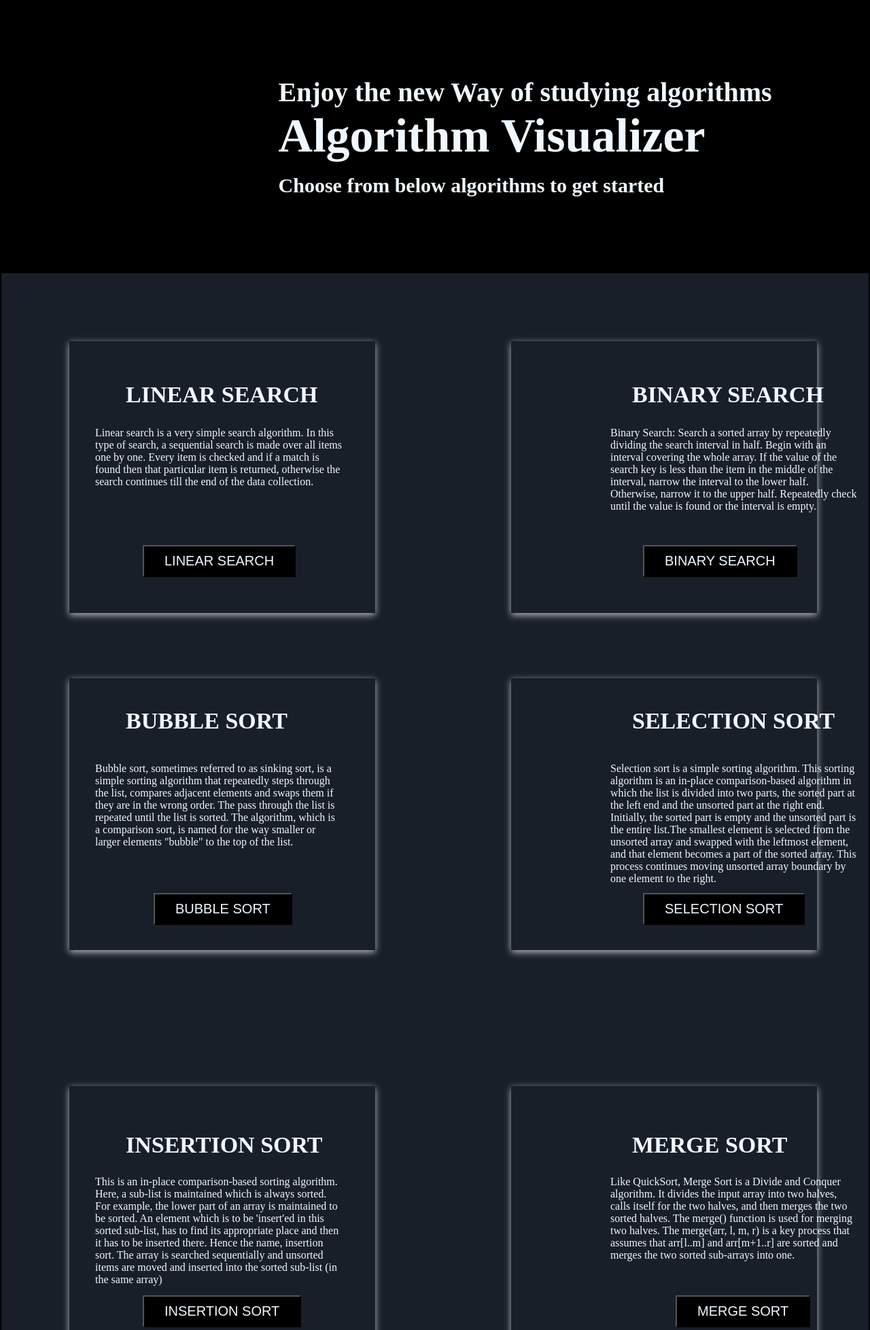
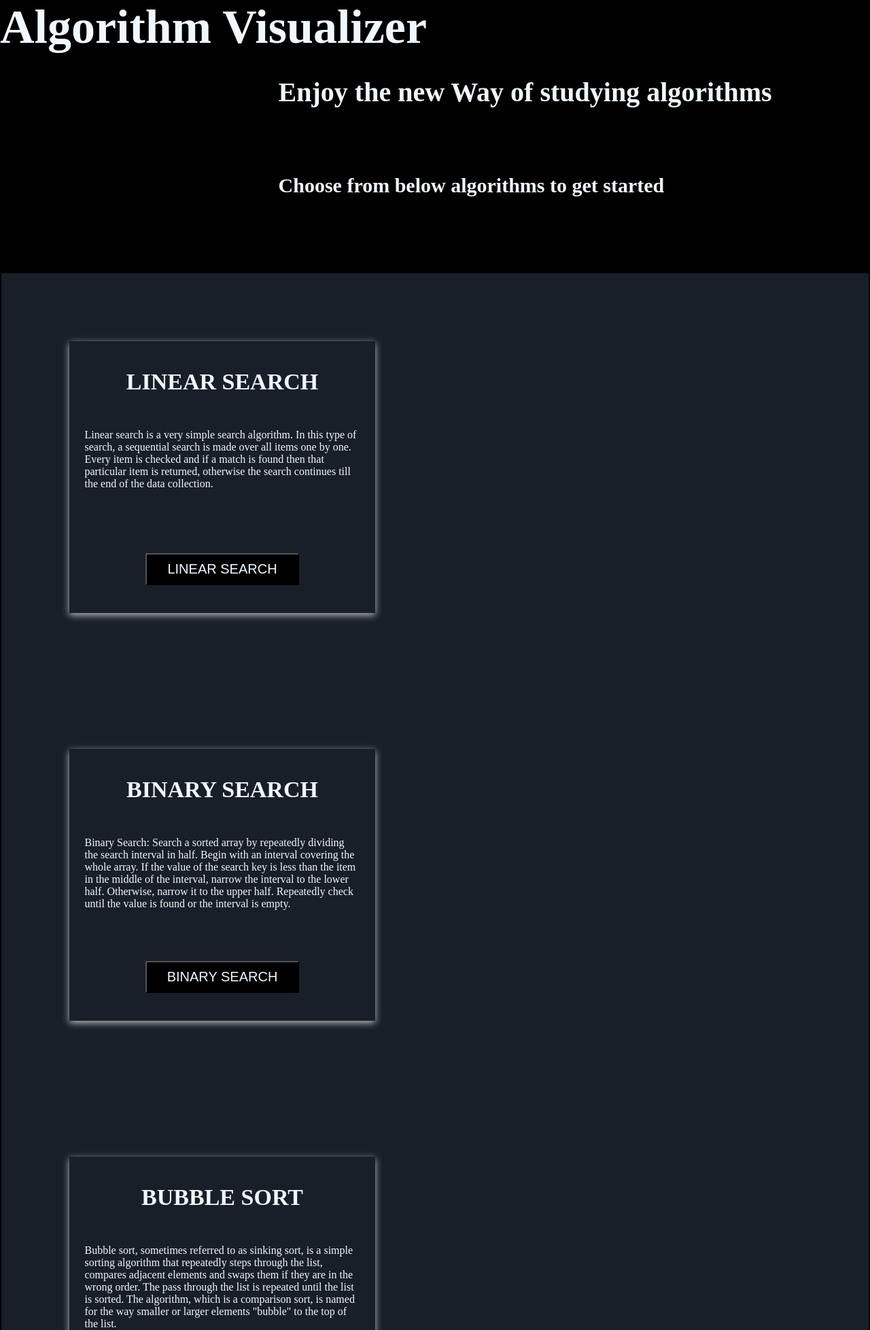
Before and after one commit to 7sakshi7/AlgorithmVisualizer-App, a PHP site: page / in a window 1280 px wide. Shown: the top 1957 px of the page at 68% size. Run offline with PHP 8.4, Linux system fonts and the light colour scheme.

Commit message:
Update style.css

```diff
--- a/style.css
+++ b/style.css
@@ -4,18 +4,12 @@
     box-sizing: border-box;
 }
 header{
-    top: 0;
-    left: 0;
-    position: absolute;
     height: 25rem;
     color: aliceblue;
     width: 100%;
     background-color: black;
 }
 h1{
-    position: absolute;
-    left: 32%;
-    top: 10rem;
     font-size: 70px;
 }
 h2{
@@ -32,11 +26,7 @@ h3{
 }
 .btn{
     color: antiquewhite;
-    /* color: black; */
     padding: 10px 30px;
-    position: absolute;
-    top: 25rem;
-    left: 13rem;
     background: black;
     font-size: 20px;
 }
@@ -47,152 +37,29 @@ h3{
 
 section{
     background: #181f29;
-    /* height: 100rem; */
     top: 25rem;
     border: 2px solid black;
-    display: grid;
-    grid-template-rows: 496px;
     width: 100%;
-    position: absolute;
-    grid-template-columns: 1fr 1fr;
+    display: flex;
+    flex-wrap: wrap;
 }
 .algo-box{
-    /* border: 2px solid rgb(15, 15, 15); */
+    display: flex;
     height: 400px;
     width: 450px;
     margin: 100px;
     grid-row-gap: 50px;
-    box-shadow: 0px 3px 10px rgb(255 255 255 / 70%)
-    /* box-shadow: -4px 8px 20px -6px rgb(255 255 255 / 70%) */
+    box-shadow: 0px 3px 10px rgb(255 255 255 / 70%);
+    justify-content: center;
+    align-items: center;
+    flex-direction: column;
 }
  .algo-box h1{
-    left: 183px;
     color: aliceblue;
     font-size: 34px;
 }
-.desc{
+.algo-box .desc{
     color: aliceblue;
-    width: 363px;
+    width: 90%;
     height: 133px;
-    /* border: 2px solid white; */
-    top: 226px;
-    left: 138px;
 }
-
-/* binary search  */
-#binary-search h1{
-    left: 58rem;
-    position: absolute;
-}
-#binary-search .desc{
-    position: absolute;
-    left: 56rem;
-}
-.bsearch{
-    left: 59rem;
-}
-
-/* linear search  */
-#ls h1{
-    position: absolute;
-}
-#ls .desc{
-    position: absolute;
-}
-
-/* bubble sort */
-#bs h1{
-    top: 40rem;
-    position: absolute;
-}
-#bs .desc{
-    top: 45rem;
-    position: absolute;
-}
-.bsort{
-    top: 57rem;
-    left: 14rem;
-}
-
-/* selection sort */
-#ss h1{
-    top: 40rem;
-    position: absolute;
-    left: 58rem;
-}
-#ss .desc{
-    top: 45rem;
-    position: absolute;
-    left: 56rem;
-}
-.ssort{
-    top: 57rem;
-    position: absolute;
-    left: 59rem;
-}
-
-/* insertion sort */
-#is h1{
-    top: 79rem;
-    position: absolute;
-}
-#is .desc{
-    top: 83rem;
-    position: absolute;
-}
-.isort{
-    top: 94rem;
-    position: absolute;
-}
-
-/* merge sort */
-#ms h1{
-    top: 79rem;
-    position: absolute;
-    left: 58rem;
-}
-#ms .desc{
-    top: 83rem;
-    position: absolute;
-    left: 56rem;
-}
-#ms .msort{
-    top: 94rem;
-    position: absolute;
-    left: 62rem;
-}
-
-/* quick sort */
-#ps h1{
-    top: 42px;
-    position: relative;
-    left: 111px;
-}
-#ps .desc{
-    top: 5rem;
-    position: relative;
-    left: 3rem;
-}
-#ps .psort{
-    top: 9rem;
-    position: relative;
-    left: 8rem;
-}
-
-/* shortest path */
-#sh-path h1{
-    top: 42px;
-    position: relative;
-    left: 52px;
-    font-size: 25px;
-}
-#sh-path .desc{
-    top: 5rem;
-    position: relative;
-    left: 3rem;
-}
-.sh-path-find{
-    top: 9rem;
-    position: relative;
-    left: 8rem;
-}
```
